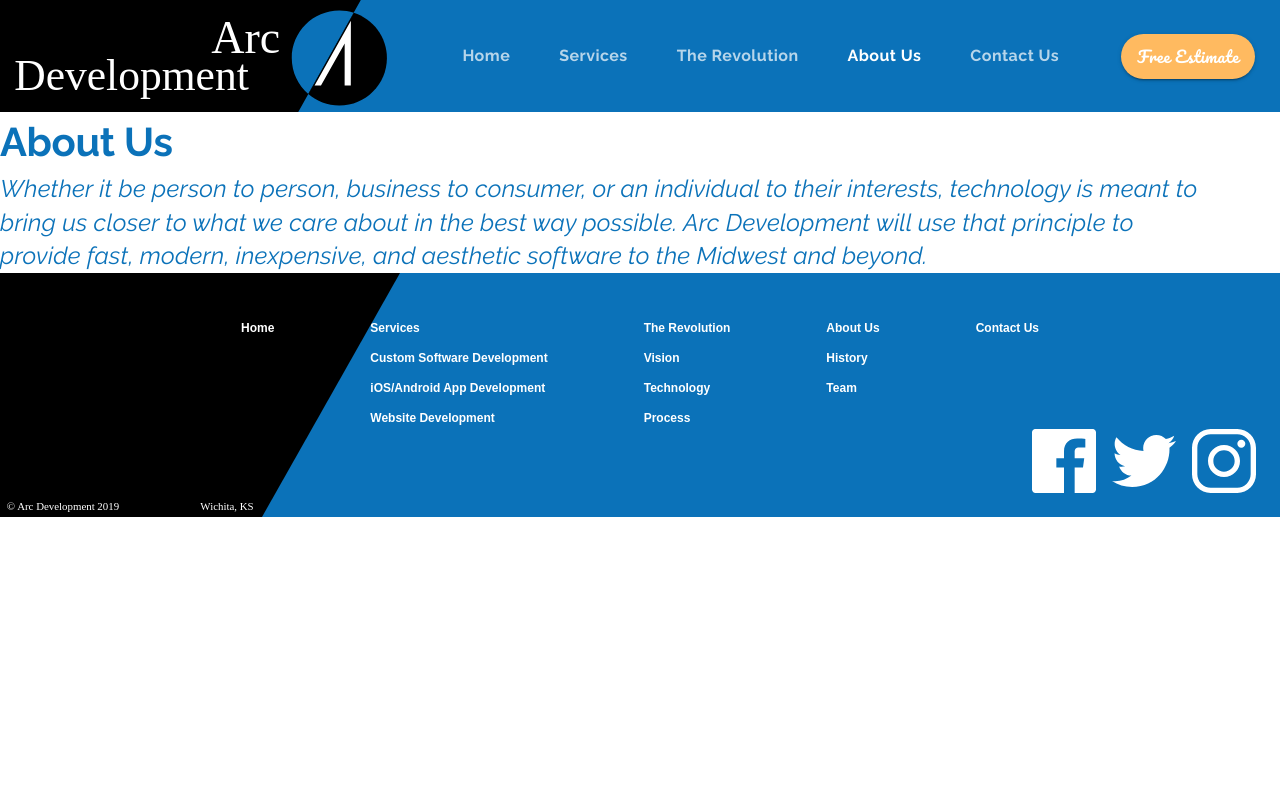
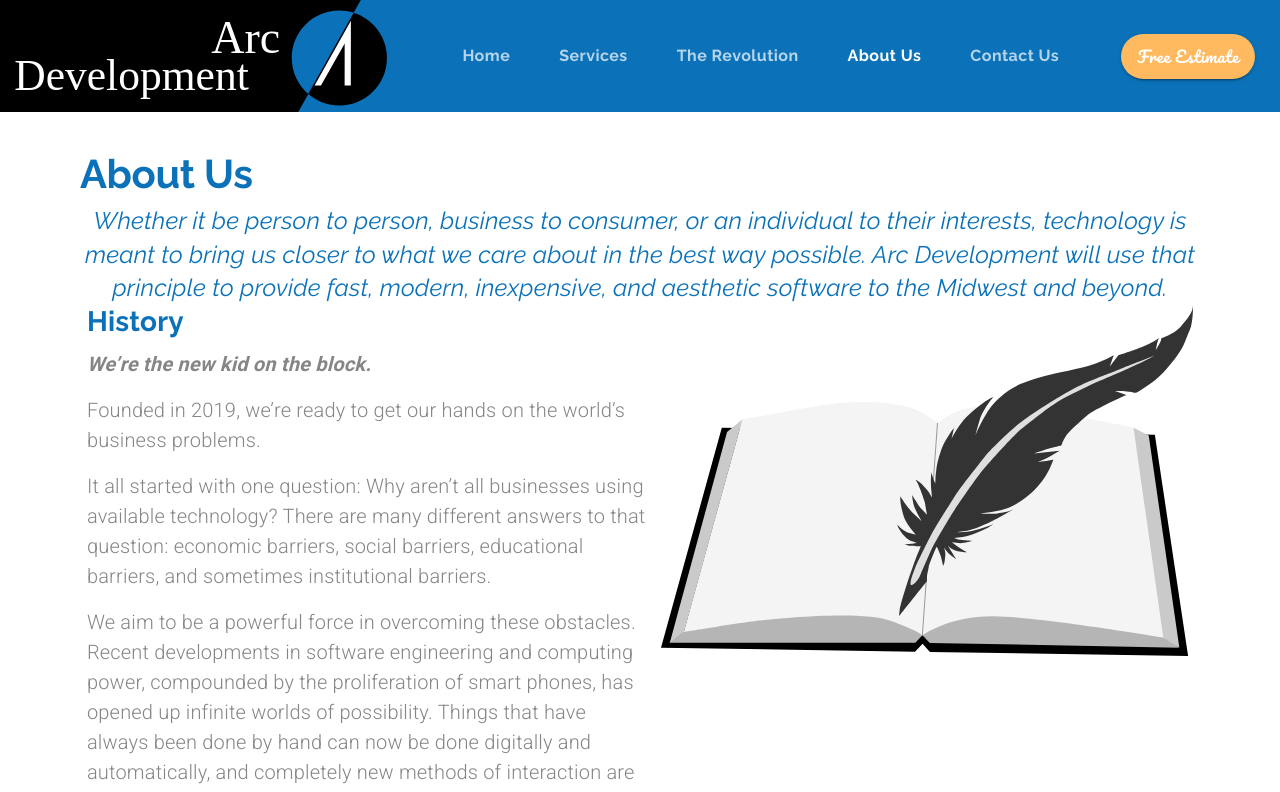
Before and after one commit to PupRiku/arcdevelopment_class, a React (Create React App) app: page /about in a window 1280 px wide. Shown: the top 792 px of the page. Built offline with nearby package versions, Linux system fonts and the light colour scheme.

Commit message:
History block setup

```diff
--- a/src/components/About.js
+++ b/src/components/About.js
@@ -4,6 +4,8 @@ import Grid from '@material-ui/core/Grid';
 import Typography from '@material-ui/core/Typography';
 import useMediaQuery from '@material-ui/core/useMediaQuery';
 import Avatar from '@material-ui/core/Avatar';
+
+import history from '../assets/history.svg';
 
 const useStyles = makeStyles((theme) => ({
   missionStatement: {
@@ -13,6 +15,14 @@ const useStyles = makeStyles((theme) => ({
     maxWidth: '50em',
     lineHeight: 1.4,
   },
+  rowContainer: {
+    paddingLeft: '5em',
+    paddingRight: '5em',
+    [theme.breakpoints.down('sm')]: {
+      paddingLeft: '1.5em',
+      paddingRight: '1.5em',
+    },
+  },
 }));
 
 export default function About(props) {
@@ -21,11 +31,15 @@ export default function About(props) {
 
   return (
     <Grid container direction="column">
-      <Grid item>
+      <Grid item className={classes.rowContainer} style={{ marginTop: '2em' }}>
         <Typography variant="h2">About Us</Typography>
       </Grid>
-      <Grid item>
-        <Typography variant="h4" className={classes.missionStatement}>
+      <Grid item container justify="center" className={classes.rowContainer}>
+        <Typography
+          variant="h4"
+          align="center"
+          className={classes.missionStatement}
+        >
           Whether it be person to person, business to consumer, or an individual
           to their interests, technology is meant to bring us closer to what we
           care about in the best way possible. Arc Development will use that
@@ -33,6 +47,69 @@ export default function About(props) {
           to the Midwest and beyond.
         </Typography>
       </Grid>
+      <Grid
+        item
+        container
+        className={classes.rowContainer}
+        justify="space-around"
+      >
+        <Grid item>
+          <Grid
+            item
+            container
+            direction="column"
+            lg
+            style={{ maxWidth: '35em' }}
+          >
+            <Grid item>
+              <Typography variant="h4" gutterBottom>
+                History
+              </Typography>
+            </Grid>
+            <Grid item>
+              <Typography
+                variant="body1"
+                paragraph
+                style={{ fontWeight: 700, fontStyle: 'italic' }}
+              >
+                We’re the new kid on the block.
+              </Typography>
+              <Typography variant="body1" paragraph>
+                Founded in 2019, we’re ready to get our hands on the world’s
+                business problems.
+              </Typography>
+              <Typography variant="body1" paragraph>
+                It all started with one question: Why aren’t all businesses
+                using available technology? There are many different answers to
+                that question: economic barriers, social barriers, educational
+                barriers, and sometimes institutional barriers.
+              </Typography>
+              <Typography variant="body1" paragraph>
+                We aim to be a powerful force in overcoming these obstacles.
+                Recent developments in software engineering and computing power,
+                compounded by the proliferation of smart phones, has opened up
+                infinite worlds of possibility. Things that have always been
+                done by hand can now be done digitally and automatically, and
+                completely new methods of interaction are created daily. Taking
+                full advantage of these advancements is the name of the game.
+              </Typography>
+              <Typography variant="body1" paragraph>
+                All this change can be a lot to keep up with, and that’s where
+                we come in.
+              </Typography>
+            </Grid>
+          </Grid>
+        </Grid>
+        <Grid item>
+          <Grid item container justify="center" lg>
+            <img
+              src={history}
+              alt="quill pen sitting on top of book"
+              style={{ maxHeight: '22em' }}
+            />
+          </Grid>
+        </Grid>
+      </Grid>
     </Grid>
   );
 }
```
